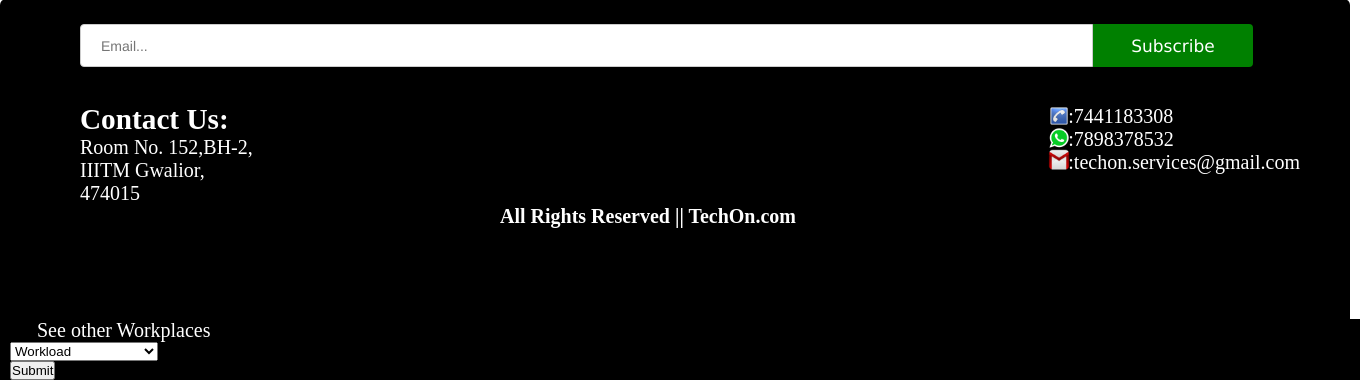
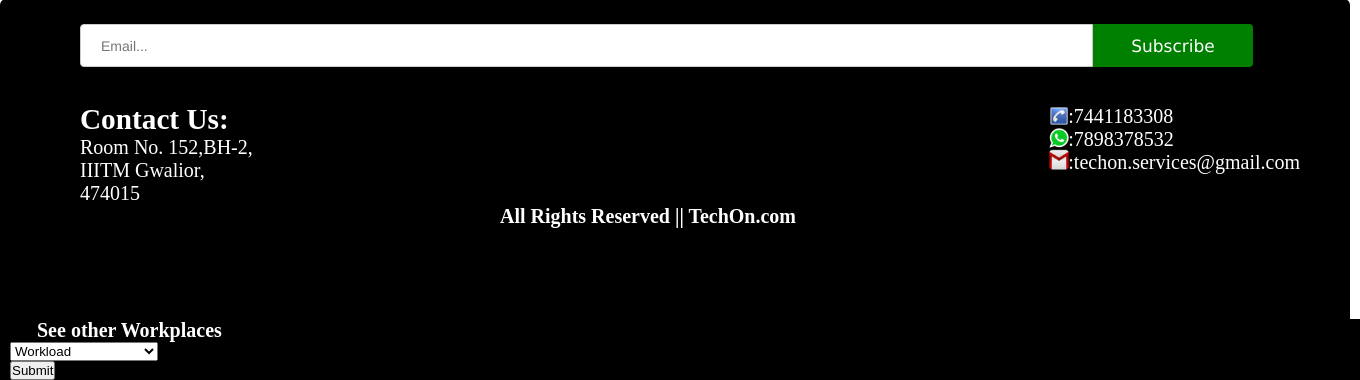
Before and after one commit to confused1108/Technical-Discussion-Forum, a PHP site: page /posts.php in a window 1360 px wide. Shown: the part 982-1362 px from the top of the page. Run offline with PHP 8.4, Linux system fonts and the light colour scheme.

Commit message:
Update posts.php

```diff
--- a/posts.php
+++ b/posts.php
@@ -92,15 +92,16 @@
     <div class="row">
 
         <div class="col-md-6" >
-            <p style="margin-left: 37px;margin-top:-20px;font-size: 20px">See other Workplaces</p>
+            <p style="margin-left: 37px;margin-top:-20px;font-size: 20px"><b>See other Workplaces</b></p>
             <form method="post" action="seework.php">
                 <div class="form-group" style="padding-left:10px;padding-right:10px;" >
 
                     <select name="work">
-                        <option value="org_load">Workload</Option>
-                        <option value="org_env">Working environment</Option>
-                        <option value="org_stf">Satisfaction</Option>
-                        <option value="org_rcmd">Recommendation</Option>
+                        <option value="org_load">Workload</option>
+                        <option value="org_env">Working environment</option>
+                        <option value="org_stf">Satisfaction</option>
+                        <option value="org_rcmd">Recommendation</option>
+                        <option value="org_cmp">Compensation</option>
                     </select>
 
                 </div>
```
